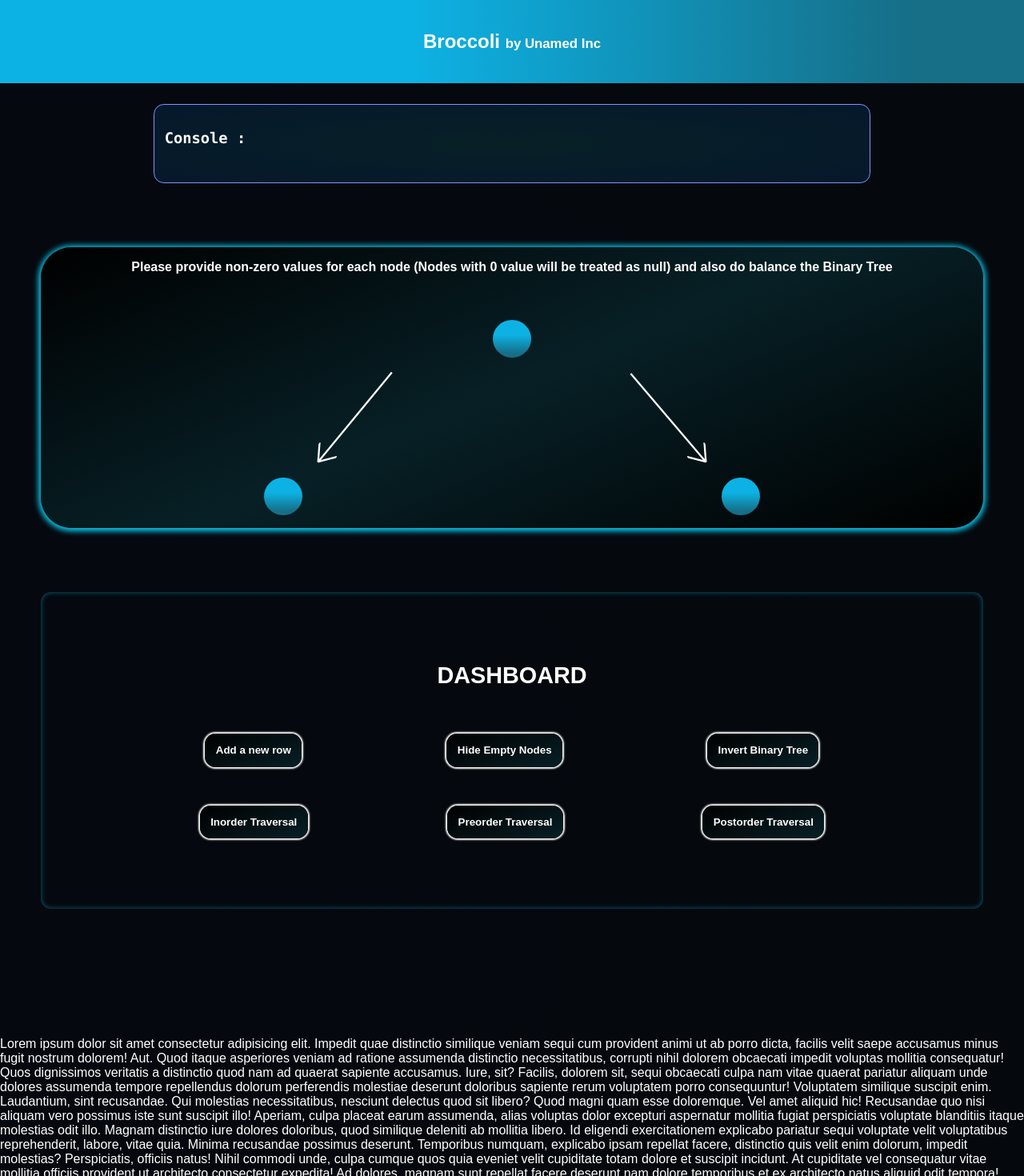
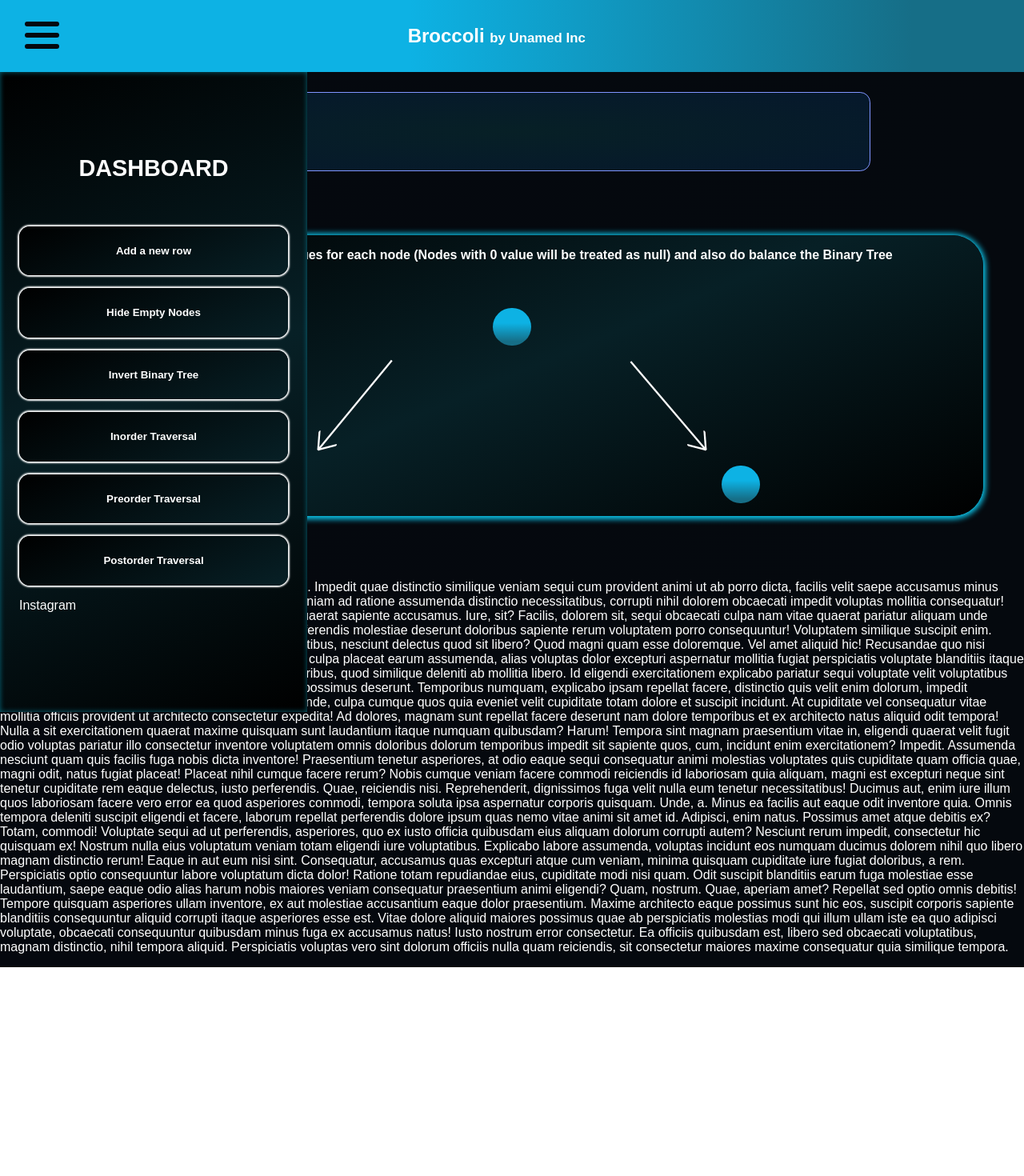
Before and after one commit to Rohit-17ls/A-Repository, a React (Create React App) app: page / in a window 1280 px wide. Shown: the top 1470 px of the page at 80% size. After the commit the page ends 1209 px from the top, so only its background shows below. Built offline with nearby package versions, Linux system fonts and the light colour scheme.

Commit message:
Added Sidebar

```diff
--- a/src/App.js
+++ b/src/App.js
@@ -1,4 +1,4 @@
-import React, { useState } from 'react';
+import React, { useState, useRef } from 'react';
 import Navbar from './components/UI/Navbar';
 import TreeParentBody from './components/TreeStructure/TreeParentBody';
 import TreeRow from './components/TreeStructure/TreeRow';
@@ -68,6 +68,7 @@ let nodeIds = ['node1'];
 let treeheight = 1;
 // let nodeRank = 0;
 let currentHeightNodes = [];
+let expanded = false;
 
 
 const App = () => {
@@ -84,6 +85,7 @@ const App = () => {
   const [height, setHeight] = useState([0,1]);
   const [dummy, setDummy] = useState(0);
   const [loading, setLoading] = useState(false);
+  const dashRef = useRef();
   let currentPair = [0,1];
   let  nodes = 0;
   console.log("Hi");
@@ -118,6 +120,7 @@ const App = () => {
 
 
   const invertBinaryTree = () => {
+    expandSidebar(-100);
     console.log(tree);
     for(let i=0; i<(height.length); i+=2){
       swap(i,(2*i)+1);
@@ -144,7 +147,7 @@ const App = () => {
 
 
   const addRow = () => {
-
+    expandSidebar(-100);
     setHeight(prevState => [...height, height.at(height.length-1)*2]);
     currentPair = [0,1];
 
@@ -152,6 +155,7 @@ const App = () => {
   }
 
   const toggleNullState = () => {
+    expandSidebar(-100);
     let newState = nullState==="Show" ? "Hide" : "Show";
     for(let i=0; i<nodes; i++){
       if(!tree[indices[i]].value){
@@ -175,6 +179,7 @@ const App = () => {
 
   const treeActionFunction = async(opt) => {
     // console.log("Hey");
+    expandSidebar(-100);
     setLoading(true);
     let res = await func(opt);
     console.log("result",);
@@ -200,18 +205,24 @@ const App = () => {
     }
   }
 
+  const expandSidebar = (newWidth) => {
+    dashRef.current.style.transform = `translateX(${newWidth}%)`;
+  }
+
+
+
   CDriverCode();
 
   return (
     <>
-      <Navbar addRow={addRow} toggleNullState={toggleNullState} nullState={nullState} invertBinaryTree={invertBinaryTree}/>
+      <Navbar expandSidebar={expandSidebar} addRow={addRow} toggleNullState={toggleNullState} nullState={nullState} invertBinaryTree={invertBinaryTree}/>
+      <Dashboard dashRef={dashRef} expanded={expanded} treeActionFunction={treeActionFunction} addRow={addRow} toggleNullState={toggleNullState} nullState={nullState} invertBinaryTree={invertBinaryTree}/>
       <UserConsole message={consoleMessage} loading={loading}/>
       <TreeParentBody>
         <Message message={'Please provide non-zero values for each node (Nodes with 0 value will be treated as null) and also do balance the Binary Tree'}/>
         {/* <TreeRow></TreeRow> */}
         {height.map(x => <><TreeRow rootValue={tree['node-0-0'].value} setId={setId} inputChangeHandler={inputChangeHandler} key={Math.random()*1000}  pairs={x} rootId={rootId}/><TreeSandwich pairs={x} endif={height.at(height.length-1)}/></>)}
       </TreeParentBody>
-      <Dashboard treeActionFunction={treeActionFunction} addRow={addRow} toggleNullState={toggleNullState} nullState={nullState} invertBinaryTree={invertBinaryTree}/>
       <DummyData/>
 
 
--- /dev/null
+++ b/src/components/Icons/MenuIcon.js
@@ -0,0 +1,32 @@
+import React from 'react';
+import classes from './MenuIcon.module.css'
+
+
+const MenuIcon = (props) => {
+
+    let initWidth = -100;
+
+    let clicked = () => {
+        initWidth = !initWidth ? -100 : 0;
+        console.log("Here");
+        props.expandSidebar(initWidth);
+
+    }
+
+    return (
+        // <button>
+            <div className={classes.holder} onClick={clicked}>
+                <div className={classes.stripe}></div>
+                <div className={classes.stripe}></div>
+                <div className={classes.stripe}></div>
+
+
+
+
+            </div>
+        // {/* </button> */}
+    )
+
+}
+
+export default MenuIcon;
--- /dev/null
+++ b/src/components/Icons/MenuIcon.module.css
@@ -0,0 +1,31 @@
+.stripe{
+    background-color: #05080e;
+    width: 1.8em;
+    height: 0.4rem;
+    border-radius: 1em;
+    margin: 1px 5px;
+    /* transition: all 0.7s ease-in-out; */
+
+}
+
+.holder{
+    width:fit-content;
+    height: 100%;
+    margin-left:0;
+    transition: all 0.7s cubic-bezier(0.5, 1.75, 0.75, 1.25);
+    display: grid;
+    grid-template-rows: auto;
+    grid-gap:10%;
+
+    /* transition: all 0.5s cubic-bezier(0,0,0.5,0.2); */
+    /* background:white; */
+}
+
+
+
+
+.holder:active{
+    /* box-shadow: 0px 0px 5px 2px lightskyblue; */
+    transform: rotate(90deg);
+    /* box-shadow: 1px 2px white; */
+}
--- a/src/components/UI/Dashboard.js
+++ b/src/components/UI/Dashboard.js
@@ -4,7 +4,8 @@ import Button from './Button';
 
 const Dashboard = (props) => {
     return (
-        <section className={classes.dashboard}>
+        <section className={classes.dashboard} ref={props.dashRef}>
+          {/* style={{transform: props.expanded ? 'translateX(0%)' : 'translateX(-100%)'}}>  */}
             <span className={classes.header}>DASHBOARD</span>
             <div className={classes.dashboardControls}>
 
@@ -12,12 +13,26 @@ const Dashboard = (props) => {
                 <Button type="button" onClick={props.toggleNullState}>{props.nullState} Empty Nodes</Button>
                 <Button type="button" onClick={props.invertBinaryTree}>Invert Binary Tree</Button>
 
-            </div>
+                {/* <Button type="button" onClick={props.addRow}>Add a new row</Button>
+                <Button type="button" onClick={props.toggleNullState}>{props.nullState} Empty Nodes</Button>
+                <Button type="button" onClick={props.invertBinaryTree}>Invert Binary Tree</Button>
+                <Button type="button" onClick={props.addRow}>Add a new row</Button>
+                <Button type="button" onClick={props.toggleNullState}>{props.nullState} Empty Nodes</Button>
+                <Button type="button" onClick={props.invertBinaryTree}>Invert Binary Tree</Button> */}
 
-            <div className={classes.dashboardControls}>
-                <a href="#userConsole"><Button type="button" onClick={() => {props.treeActionFunction(1)}}>Inorder Traversal</Button></a>
+               <Button type="button" onClick={() => {props.treeActionFunction(1)}}>Inorder Traversal</Button>
+               <Button type="button" onClick={() => {props.treeActionFunction(2)}}>Preorder Traversal</Button>
+               <Button type="button" onClick={() => {props.treeActionFunction(3)}}>Postorder Traversal</Button>
+
+                <span><a href="https://www.instagram.com/depth_exceeded/">Instagram</a></span>
+
+
+                {/* <a href="#userConsole"><Button type="button" onClick={() => {props.treeActionFunction(1)}}>Inorder Traversal</Button></a>
                 <a href="#userConsole"><Button type="button" onClick={() => {props.treeActionFunction(2)}}>Preorder Traversal</Button></a>
                 <a href="#userConsole"><Button type="button" onClick={() => {props.treeActionFunction(3)}}>Postorder Traversal</Button></a>
+             */}
+
+
             </div>
 
         </section>
--- a/src/components/UI/Dashboard.module.css
+++ b/src/components/UI/Dashboard.module.css
@@ -1,36 +1,38 @@
 .dashboard{
-    width: 92%;
-    margin: 10vh 4% 20vh 4%;
+    width: 30%;
+    margin: 0vh 4% 20vh 0%;
     /* background: linear-gradient(rgba(255, 255, 255, 0.459), rgba(0, 191, 255, 0.849)); */
-    height: fit-content;
-    padding: 7vh 3vh;
+    height: 100vh;
+    padding: 9vh 3vh;
     display: flex;
     flex-direction: column;
     justify-content: space-evenly;
     align-items: center;
     transition: all 0.25s ease-in;
     box-shadow:inset 0px 0px 6px 0px #0dcaf079;
-    border-radius:1vmax;
-    position:sticky;
-    top:0;
+     position:fixed;
+    /* top:0; */
+    overflow-y: scroll;
     z-index:4;
+    /* padding-bottom:1vmax; */
+    background:linear-gradient(157deg,#000, #072026,#000);
+    /* transform: translateX(-100%); */
 
     /* color:white; */
     /* position: fixed; */
 }
 
 .dashboardControls{
-    display: flex;
-    flex-direction: row;
-    justify-content: space-evenly;
-    align-items: center;
+    display:grid;
+    grid-template-rows:auto;
+    grid-gap:1em;
     width: 100%;
     height: 100%;
     margin: 1em 0 2em 0;
 }
 
 span.header{
-    margin:2rem 4rem;
+    margin:2rem 1.5rem;
     margin-bottom:2.5rem;
     color:white;
     font-size:1.8rem;
@@ -39,7 +41,7 @@ span.header{
 
 .dashboard:hover{
     box-shadow:inset 0px 0px 6px 0px #0dcaf0;
-    border-radius: 1vmax;
+    /* border-radius: 1vmax; */
 }
 
 .dashboardControls a{
--- a/src/components/UI/Navbar.js
+++ b/src/components/UI/Navbar.js
@@ -1,13 +1,18 @@
 import React from 'react';
 import classes from './Navbar.module.css';
 import Button from './Button';
+import MenuIcon from '../Icons/MenuIcon';
 
 const Navbar = (props) => {
+
+
 
     return (
         <>
             <div className={classes.navbar}>
-                <span>Broccoli <small style={{fontSize:'0.7em'}}>by Unamed Inc</small></span>
+            {/* <span  onClick={expandSidebar}><MenuIcon/></span> */}
+            <MenuIcon expandSidebar={props.expandSidebar}/>
+                <span className={classes.header}>Broccoli <small style={{fontSize:'0.7em'}}>by Unamed Inc</small></span>
             {/* <Button type="button" onClick={props.addRow}>Add new row</Button>
             <Button type="button" onClick={props.toggleNullState}>{props.nullState} Empty Nodes</Button>
             <Button type="button" onClick={props.invertBinaryTree}>Invert Binary Tree</Button> */}
--- a/src/components/UI/Navbar.module.css
+++ b/src/components/UI/Navbar.module.css
@@ -1,17 +1,21 @@
 .navbar{
     width:100%;
-    height:13vh;
+    /* height:13vh; */
+    height:7vmax;
     /* position:fixed; */
-    background:linear-gradient(90deg, #0db2e4 40%, rgba(22,110,135,1) 89%);;
+    background:linear-gradient(90deg, #0db2e4 40%, #166e87 89%);;
     color:white;
-    /* border-radius: 0.22em; */
-    display:flex;
-    flex-direction: row;
-    justify-content: space-evenly;
+    display:grid;
+    grid-template-columns:1.3fr 2fr;
     /* font-family: 'Crete Round', serif;     */
     font-weight:bolder;
     align-items:center;
     font-size:1.5em;
     margin-top:0;
+    position:sticky;
+    top:0;
+    z-index:3;
+    /* margin-bottom:1vmax; */
+
     padding:2vmax;
 }
```
Also changed, not shown: 1 other file (tests, documents, lock files or other folders).
